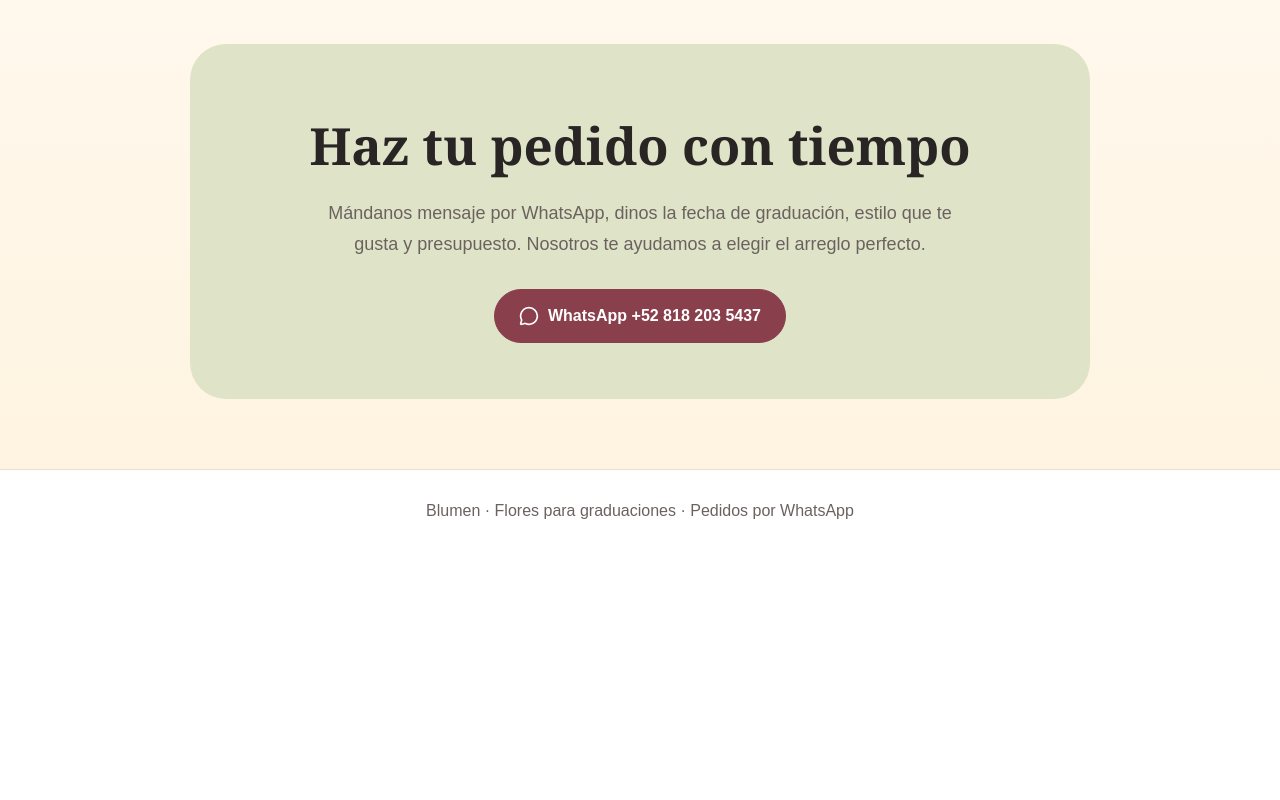
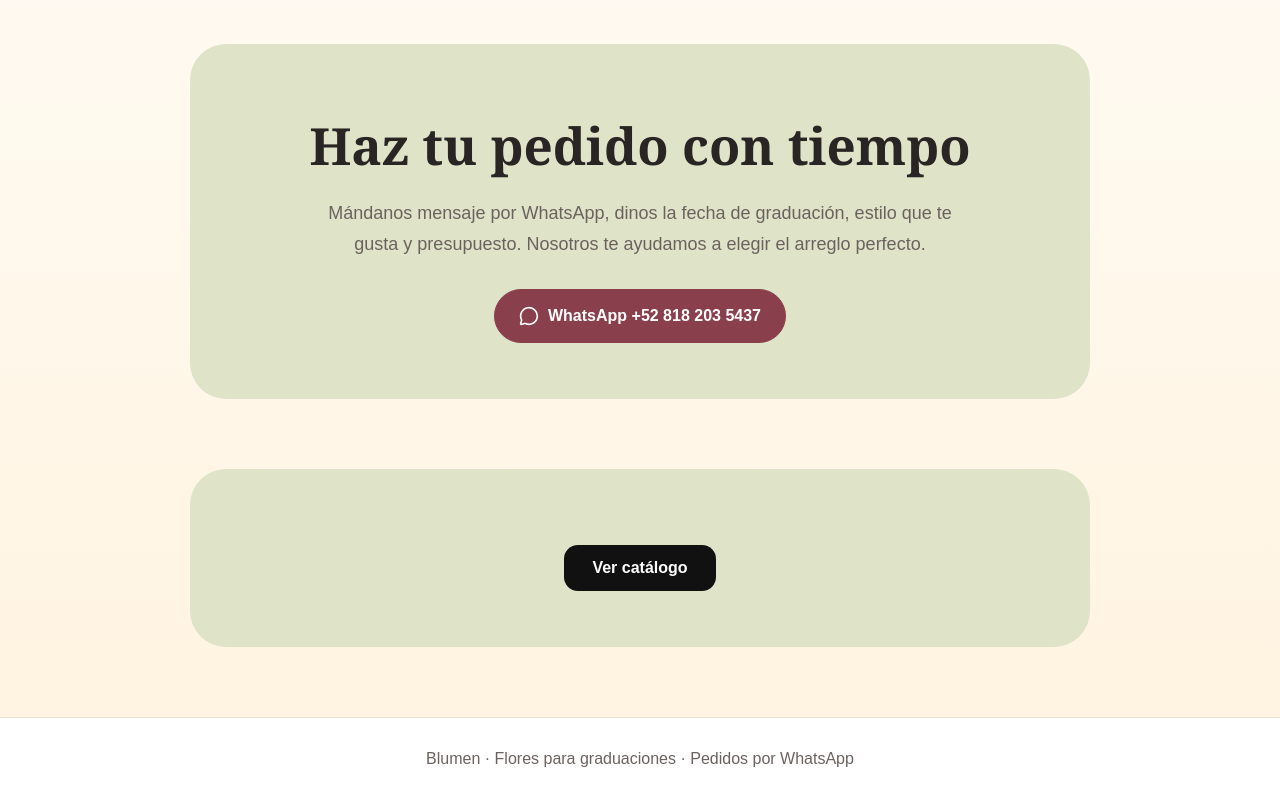
Before and after one commit to jaime-so/Blumen, a Next.js app: page / in a window 1280 px wide. Shown: the part 2113-2913 px from the top of the page. Before the commit the page ends 2665 px from the top, so only its background shows below. Built offline with nearby package versions, Linux system fonts and the light colour scheme.

Commit message:
Update page.js

```diff
--- a/app/page.js
+++ b/app/page.js
@@ -88,6 +88,25 @@ export default function Home() {
         <p>Mándanos mensaje por WhatsApp, dinos la fecha de graduación, estilo que te gusta y presupuesto. Nosotros te ayudamos a elegir el arreglo perfecto.</p>
         <a className="button" href={whatsappLink} target="_blank"><MessageCircle size={20} /> WhatsApp +52 818 203 5437</a>
       </section>
+<section className="cta">
+
+  <a
+    href="/flores"
+    style={{
+      backgroundColor: "#111",
+      color: "white",
+      padding: "14px 28px",
+      borderRadius: "14px",
+      textDecoration: "none",
+      fontWeight: "600",
+      display: "inline-block",
+      marginTop: "20px"
+    }}
+  >
+    Ver catálogo
+  </a>
+
+</section>
 
       <footer>Blumen · Flores para graduaciones · Pedidos por WhatsApp</footer>
     </main>
```
